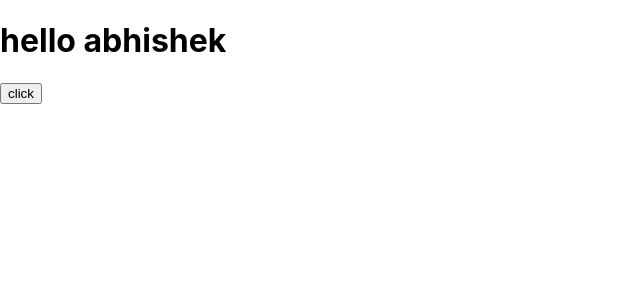
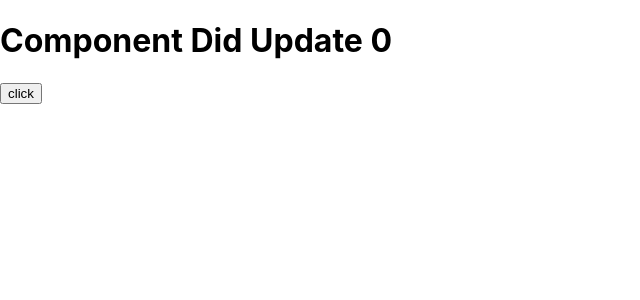
Before and after one commit to abhishektiwari2511/React.js, a React (Create React App) app: page / in a window 1280 px wide. Shown: the top 300 px of the page, without its empty margins (0-640 px from the left). Built offline with nearby package versions, Linux system fonts and the light colour scheme.

Commit message:
componentDidUpdate-Life-Cycle-Mathod

```diff
--- a/src/App.js
+++ b/src/App.js
@@ -7,19 +7,26 @@ class App extends React.Component{
     super()
     console.log("constructor")
     this.state={
-      name:"abhishek"
+      count:0
     }
   }
-  componentDidMount(){
-    console.log('componentDidMount',this.state.name)
-    // this.setState({name:"ram"})
+  componentDidUpdate(preProps,preState,sanpshort){
+    console.log('componentDidUpdate',preState.count,this.state.count)
+  //  if(this.state.count===preState.count){
+  //   alert('you data is alredy same')
+  //  }
+   if(this.state.count<10){
+    this.setState({count:this.state.count+1})
+   }
+
   }
   render(){
-    console.log("render",this.state.name)
+    console.log("render",this.state.count)
     return(
       <div>
-        <h1>hello {this.state.name}</h1>
-      <button onClick={()=>this.setState({name:"ram"})}> click</button>
+        <h1>Component Did Update {this.state.count}</h1>
+        <button onClick={()=>this.setState({count:1})}>click</button>
+
       </div>
     )
   }
```
